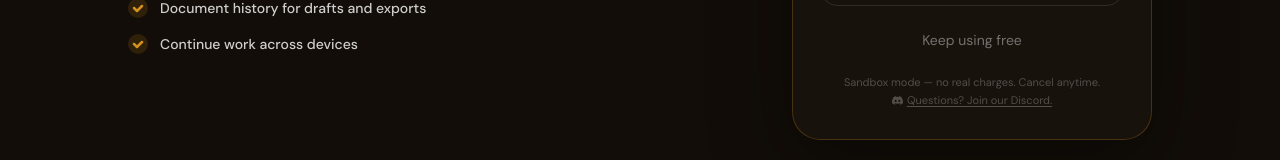
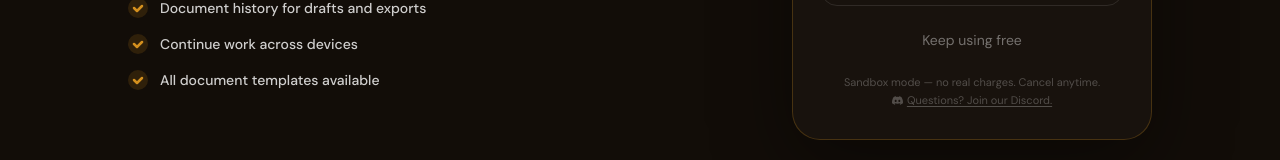
Before and after one commit to acipuns-dot/Quo, a Next.js app: page /upgrade in a window 1280 px wide. Shown: the part 463-623 px from the top of the page. Built offline with nearby package versions, Linux system fonts and the light colour scheme; no server answers.

Commit message:
chore: add premium template benefit

```diff
--- a/app/upgrade/page.tsx
+++ b/app/upgrade/page.tsx
@@ -9,6 +9,7 @@ const premiumBenefits = [
   "Saved customers for repeat jobs",
   "Document history for drafts and exports",
   "Continue work across devices",
+  "All document templates available",
 ];
 
 export default async function UpgradePage() {
```
